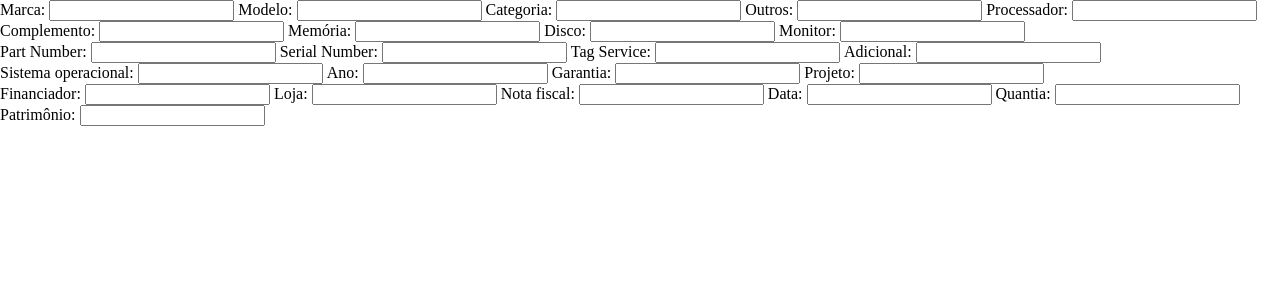
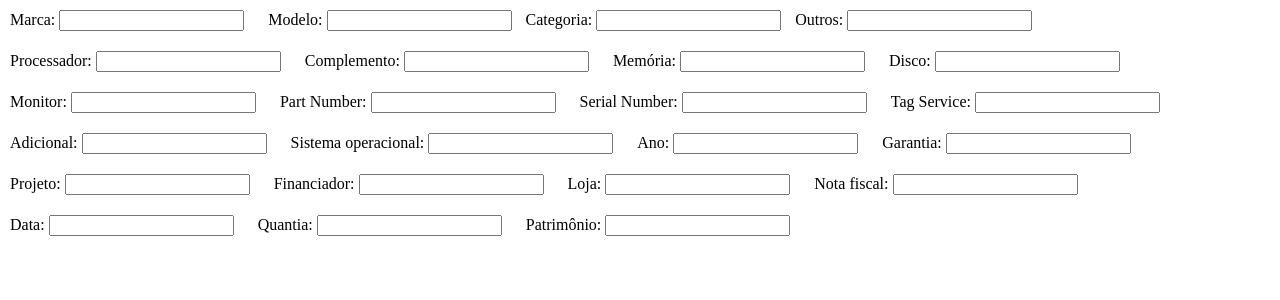
Before and after one commit to r195256/NIED_SCP, a PHP site: page / in a window 1280 px wide. Shown: the top 300 px of the page. Run offline with PHP 8.4, Linux system fonts and the light colour scheme.

Commit message:
Criando os campos!

```diff
--- a/index.html
+++ b/index.html
@@ -102,10 +102,10 @@
             <label>Patrimônio: </label>
             <input type="text" name="patrimonio">
         </div>
+    </form>
 
 
 
-    </form>
 
 </body>
 </html>
--- a/style.css
+++ b/style.css
@@ -1,5 +1,13 @@
+body{
+    display: flex;
+    margin: auto auto auto auto;
+    flex-direction: column;
+}
+
+
 .label-campo{
     display: inline-block;
+    padding: 10px;
 }
 
 form{
```
